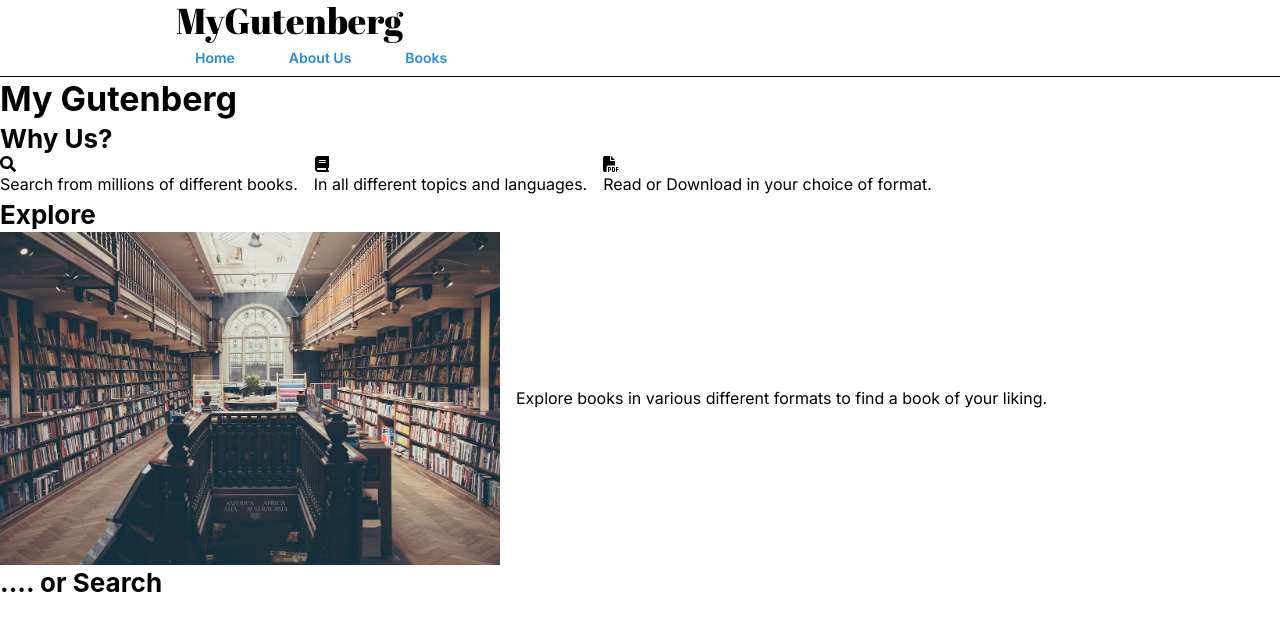
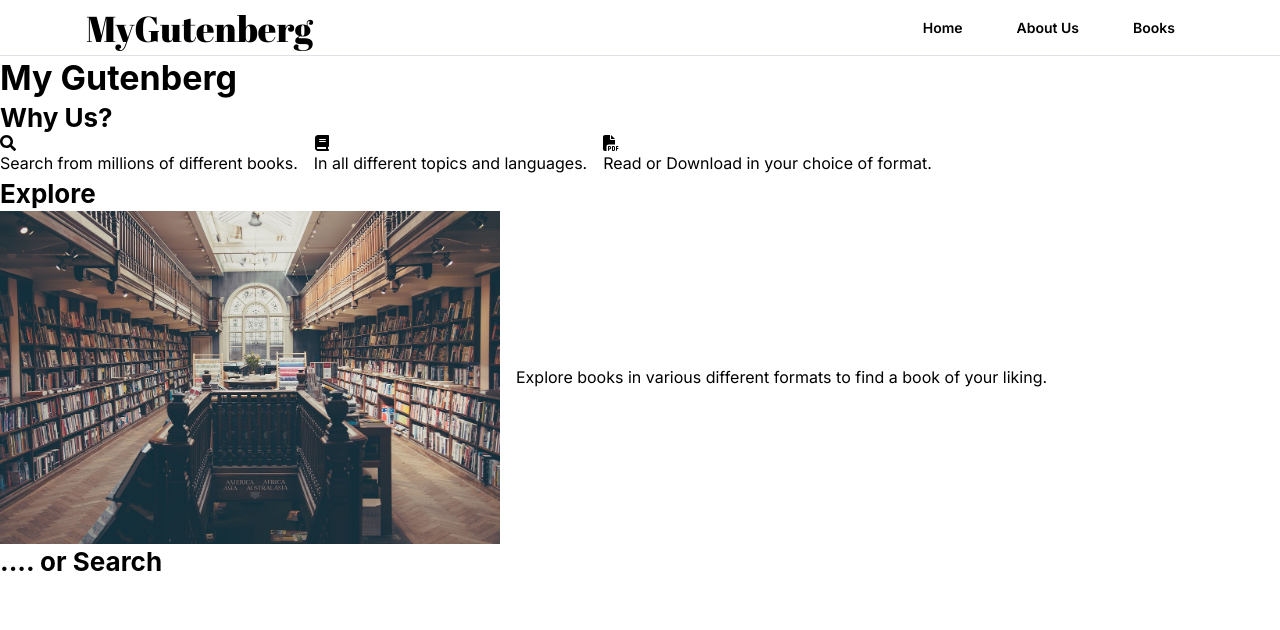
Before and after one commit to MarkWolf257/my-gutenberg-2, a Next.js app: page / in a window 1280 px wide. Shown: the top 630 px of the page. Built offline with nearby package versions, Linux system fonts and the light colour scheme.

Commit message:
Small updates to header

```diff
--- a/src/components/PageHeader.tsx
+++ b/src/components/PageHeader.tsx
@@ -12,13 +12,13 @@ const links = [
 export default function PageHeader() {
   const items = links.map((link) => {
     return (
-      <Button key={link.label} component={Link} href={link.link} variant='subtle'>{link.label}</Button>
+      <Button className={classes.link} key={link.label} component={Link} href={link.link} variant='transparent'>{link.label}</Button>
     )
   })
 
   return (
     <header className={classes.header}>
-      <Container>
+      <Container className={classes.inner} size="lg">
         <Logo />
         <Group>
           {items}
--- a/src/components/css/PageHeader.module.css
+++ b/src/components/css/PageHeader.module.css
@@ -1,3 +1,16 @@
 .header {
-  border-bottom: rem(1px) solid light-dark(var(--mantine-color-black), var(--mantine-color-blue-0));
+  height: rem(56px);
+  background-color: var(--mantine-color-body);
+  border-bottom: rem(1px) solid light-dark(var(--mantine-color-gray-3), var(--mantine-color-dark-4));
 }
+
+.inner {
+  height: rem(56px);
+  display: flex;
+  justify-content: space-between;
+  align-items: center;
+}
+
+.link {
+  color: var(--mantine-color-text);
+}
```
